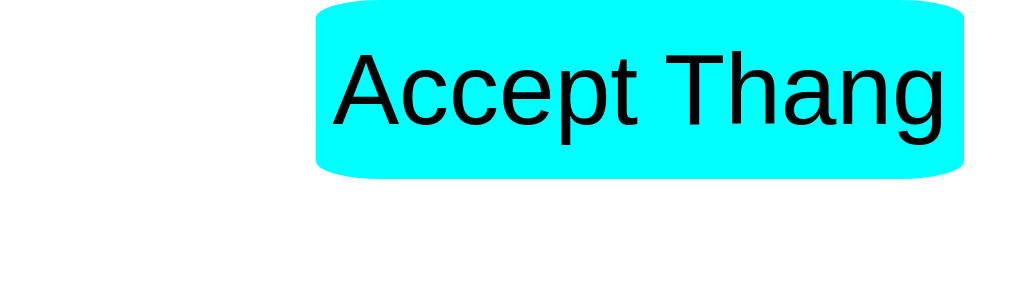
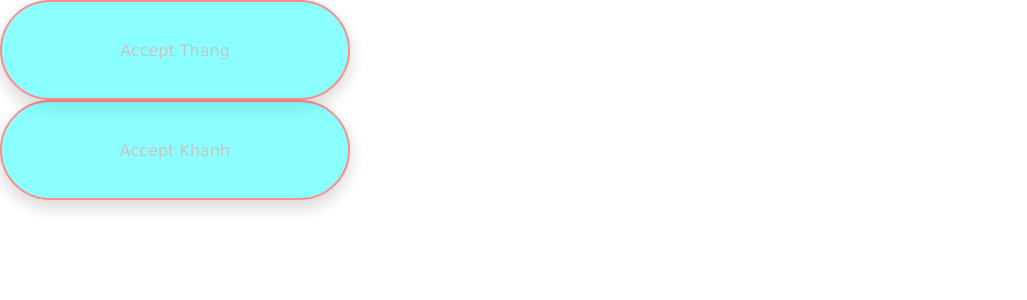
Before and after one commit to thangndtitf/VRMS-Web, a React (Create React App) app: page / in a window 1280 px wide. Shown: the top 300 px of the page, without its empty margins (0-1027 px from the left). Built offline with nearby package versions, Linux system fonts and the light colour scheme.

Commit message:
Thang Commit for style accept button

```diff
--- a/src/App.css
+++ b/src/App.css
@@ -1,4 +1,5 @@
 .App {
+
   text-align: center;
 }
 
--- a/src/App.js
+++ b/src/App.js
@@ -6,7 +6,8 @@ import {Acceptbutton} from './components/button/index'
 const App = () => {
   return (
     <div className="App">
-      <Acceptbutton buttonText='Thang'/>
+      <Acceptbutton className="App_btn" buttonText='Thang'/>
+      <Acceptbutton buttonText='Khanh'/>
     </div>
   );
 }
--- a/src/components/button/acceptbutton/Acceptbutton.js
+++ b/src/components/button/acceptbutton/Acceptbutton.js
@@ -6,7 +6,9 @@ const Acceptbutton = (props) => {
     return (
         <div className="vrms_acceptbtn">
             <button  type="button" >
-                Accept {props.buttonText}
+               <span className="vrms_acceptbtn_span">
+                    Accept {props.buttonText}
+               </span>
             </button>
         </div>
     );
--- a/src/components/button/acceptbutton/acceptbutton.css
+++ b/src/components/button/acceptbutton/acceptbutton.css
@@ -1,11 +1,50 @@
 
-button {
+.vrms_acceptbtn button{
+    display: block; /* de chinh cho cac nut hien thi theo dang block */
+    width: 350px;
+    height: 100px;
     background-color: aqua;  /* tỉnh chỉnh màu của nút */
-    border: none;
-    font-size: 100px;/* tỉnh chỉnh kích thước của nút */
+    /*font-size: 45px;*//* tỉnh chỉnh kích thước của nút */
     padding:32px 16px; /* thay đổi kích thước đệm của nút */
-    border-radius: 10%; /*Điều chính độ bo tròn của nút */
+    border-radius: 25cqi; /*Điều chính độ bo tròn của nút */
+    border: 2px solid red; /* dùng để điều chỉnh màu + độ dày của đường viền bo của nút */
+    transition-duration: 0.45s; /* dùng để điều chỉnh thời gian chuyển đôi style khi hover */
+    box-shadow: 0 8px 16px 0 rgba(0,0,0,0.2), 0 6px 20px 0 rgba(0,0,0,0.19); /* dùng để chỉnh đổ bóng của nút */
+    opacity: 45%; /* dùng để chỉnh độ mờ của nsut */
+    cursor: pointer;
+}
 
-
+.vrms_acceptbtn button:hover{ /* hover dùng để style cho nút khi trỏ con chuột vào nút ( nhưng không bấm ) */
+    background-color: aqua;
+    opacity: 95%;
 
 }
+
+.vrms_acceptbtn_span {
+    color: gray;
+    font-family: 'Lucida Sans', 'Lucida Sans Regular', 'Lucida Grande', 'Lucida Sans Unicode', Geneva, Verdana, sans-serif;
+    display: inline-block;
+    position: relative;
+    transition: 0.5s;
+    font-size: medium;
+}
+
+.vrms_acceptbtn_span:after{
+    content: '\00bb';
+    position: absolute;
+    opacity: 0;
+    top: 0;
+    right: -20px;
+    transition: 0.5s;
+}
+
+.vrms_acceptbtn button:hover .vrms_acceptbtn_span {
+    padding-right: 25%;
+    color: black;
+}
+
+.vrms_acceptbtn button:hover .vrms_acceptbtn_span:after {
+    padding-right: 30%;
+    opacity: 1;
+    right: 0;
+}
--- a/src/index.js
+++ b/src/index.js
@@ -6,9 +6,9 @@ import reportWebVitals from './reportWebVitals';
 
 const root = ReactDOM.createRoot(document.getElementById('root'));
 root.render(
-  <React.StrictMode>
+
     <App />
-  </React.StrictMode>
+
 );
 
 // If you want to start measuring performance in your app, pass a function
```
